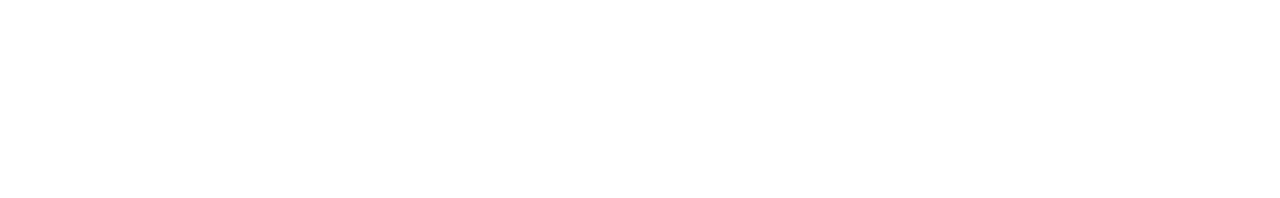
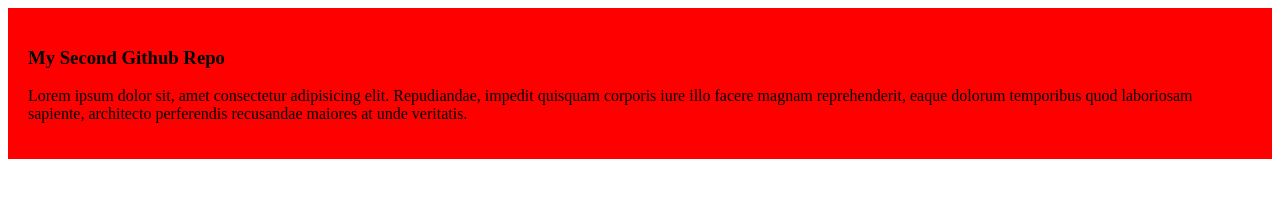
Before and after one commit to Anik2000/my-second-github-repo, a plain HTML site: page index.html in a window 1280 px wide. Drawn offline with Linux system fonts and the light colour scheme.

Commit message:
added the first blog

```diff
--- /dev/null
+++ b/Styles/blog.css
@@ -0,0 +1,4 @@
+div{
+    background-color: red;
+    padding: 20px;
+}
--- a/index.html
+++ b/index.html
@@ -4,8 +4,12 @@
     <meta charset="UTF-8">
     <meta name="viewport" content="width=device-width, initial-scale=1.0">
     <title>My first ever github repo</title>
+    <link rel="stylesheet" href="Styles/blog.css">
 </head>
 <body>
-
+    <div>
+        <h3>My Second Github Repo</h3>
+        <p>Lorem ipsum dolor sit, amet consectetur adipisicing elit. Repudiandae, impedit quisquam corporis iure illo facere magnam reprehenderit, eaque dolorum temporibus quod laboriosam sapiente, architecto perferendis recusandae maiores at unde veritatis.</p>
+    </div>
 </body>
 </html>
```
